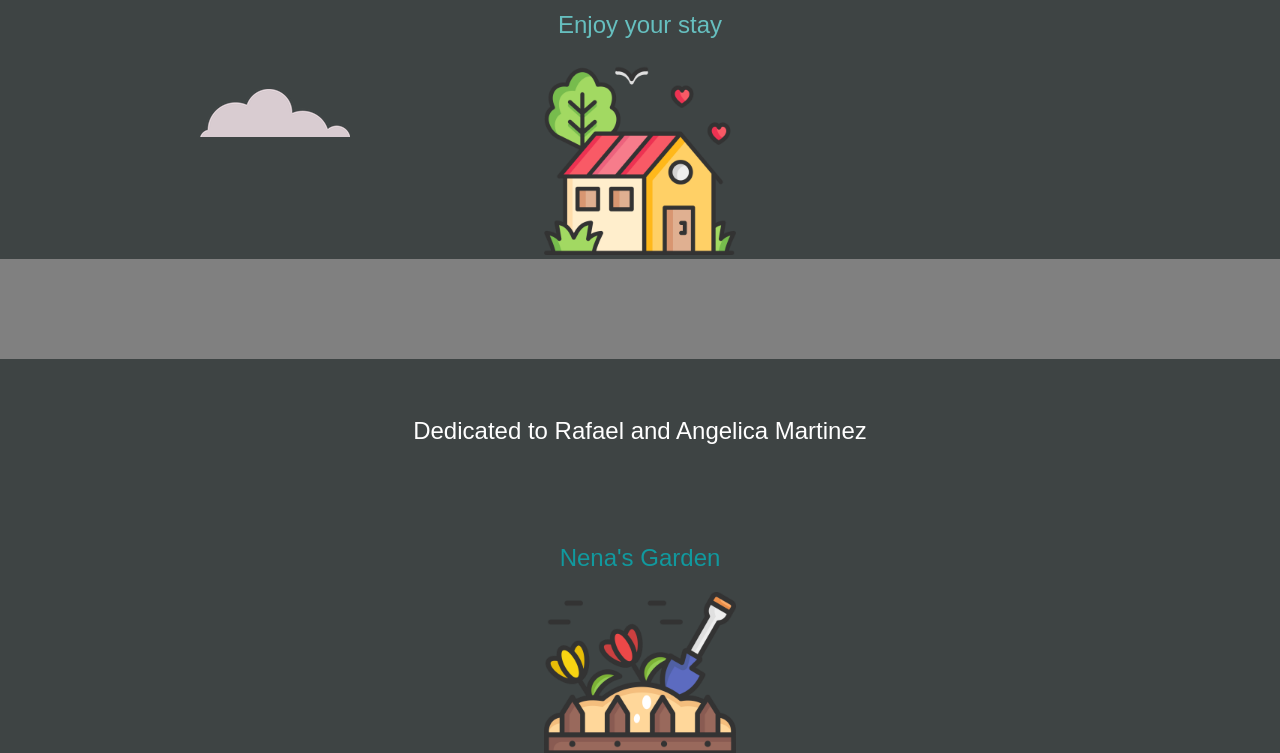
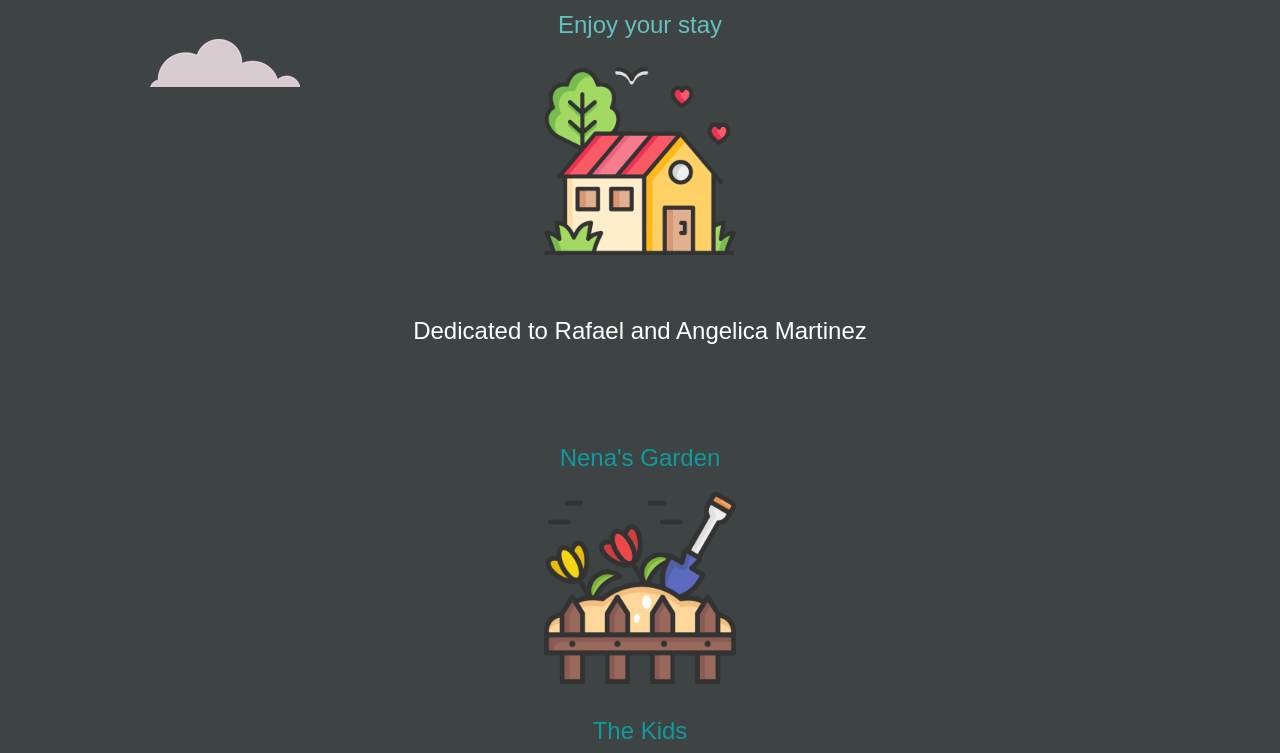
Before and after one commit to RiskyBusiness24/webdev, a plain HTML site: page index.html in a window 1280 px wide. Shown: the part 211-964 px from the top of the page. Drawn offline with Linux system fonts and the light colour scheme.

Commit message:
Update styles.css

```diff
--- a/css/styles.css
+++ b/css/styles.css
@@ -46,8 +46,8 @@ h3 {
 .bottom-cloud {
   color: blue;
   position: absolute;
-  left: 200px;
-  top: 300px;
+  left: 150px;
+  top: 250px;
   }
 
 .btn {
@@ -91,7 +91,7 @@ h3 {
 
 .middle-container {
   background-color: #3e4444;
-  margin:100px auto 100px auto;
+  margin:0 auto 100px auto;
 }
 
 .bottom-container {
```
